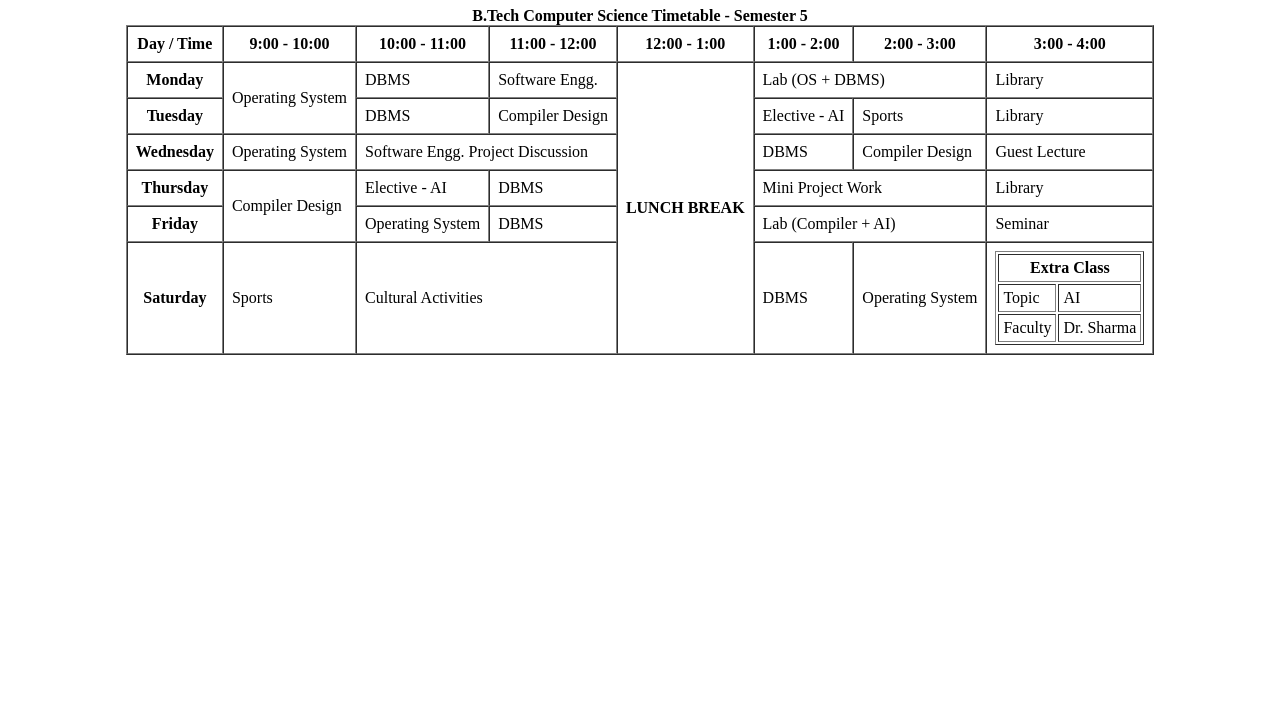
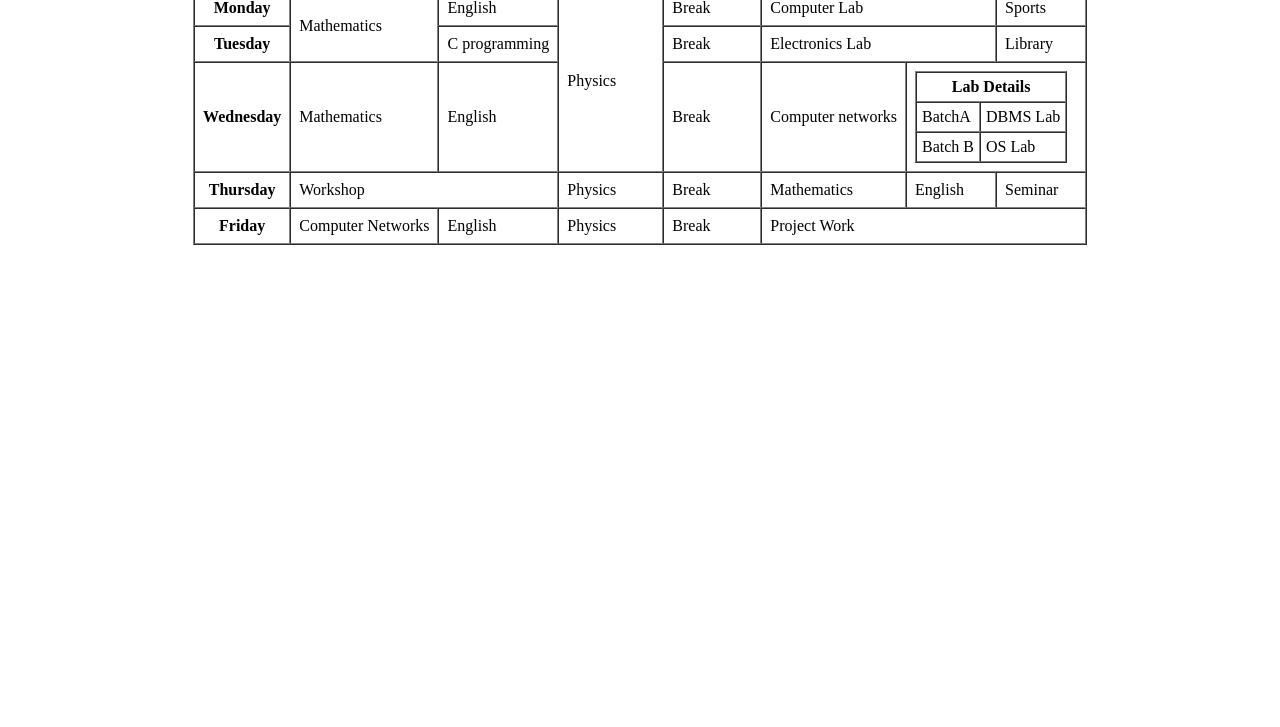
Before and after one commit to paavnirastogi0109/my_firstrepository, a plain HTML site: page Experiment3.html in a window 1280 px wide. Shown: the part 73-800 px from the top of the page. Drawn offline with Linux system fonts and the light colour scheme.

Commit message:
Experiment 3 Done

```diff
--- a/Experiment3.html
+++ b/Experiment3.html
@@ -7,10 +7,8 @@
 </head>
 <body>
 
-  <h1>College Timetable</h1>
-
   <table border="1" cellspacing="0" cellpadding="8" align="center">
-    <caption><b>B.Tech Computer Science Timetable - Semester 5</b></caption>
+    <caption>College Timetable- CSE Department</caption>
 
     <tr>
       <th>Day / Time</th>
@@ -25,65 +23,56 @@
 
     <tr>
       <th>Monday</th>
-      <td rowspan="2">Operating System</td>
-      <td>DBMS</td>
-      <td>Software Engg.</td>
-      <td rowspan="6"><b>LUNCH BREAK</b></td>
-      <td colspan="2">Lab (OS + DBMS)</td>
-      <td>Library</td>
+      <td rowspan="2">Mathematics</td>
+      <td>English</td>
+      <td rowspan="3">Physics</td>
+      <td>Break</td>
+      <td colspan="2">Computer Lab</td>
+      <td>Sports</td>
     </tr>
 
     <tr>
       <th>Tuesday</th>
-      <td>DBMS</td>
-      <td>Compiler Design</td>
-      <td>Elective - AI</td>
-      <td>Sports</td>
+      <td>C programming</td>
+      <td>Break</td>
+      <td colspan="2">Electronics Lab</td>
       <td>Library</td>
     </tr>
 
     <tr>
       <th>Wednesday</th>
-      <td>Operating System</td>
-      <td colspan="2">Software Engg. Project Discussion</td>
-      <td>DBMS</td>
-      <td>Compiler Design</td>
-      <td>Guest Lecture</td>
-    </tr>
+      <td>Mathematics</td>
+      <td>English</td>
+      <td>Break</td>
+      <td>Computer networks</td>
+      <td colspan="2">
+            <!-- Nested Table Example -->
+           <table border="1" cellpadding="5" cellspacing="0">
+          <tr><th colspan="2">Lab Details</th></tr>
+          <tr><td>BatchA</td><td>DBMS Lab</td></tr>
+          <tr><td>Batch B</td><td>OS Lab</td></tr>
+          </table>
+          </td>
+          </tr>
 
     <tr>
       <th>Thursday</th>
-      <td rowspan="2">Compiler Design</td>
-      <td>Elective - AI</td>
-      <td>DBMS</td>
-      <td colspan="2">Mini Project Work</td>
-      <td>Library</td>
+      <td colspan="2">Workshop</td>
+      <td>Physics</td>
+      <td>Break</td>
+      <td>Mathematics</td>
+      <td>English</td>
+      <td>Seminar</td>
     </tr>
 
     <tr>
       <th>Friday</th>
-      <td>Operating System</td>
-      <td>DBMS</td>
-      <td colspan="2">Lab (Compiler + AI)</td>
-      <td>Seminar</td>
-    </tr>
-
-    <tr>
-      <th>Saturday</th>
-      <td>Sports</td>
-      <td colspan="2">Cultural Activities</td>
-      <td>DBMS</td>
-      <td>Operating System</td>
-      <td>
-
-        <table border="1" cellpadding="4">
-          <tr><th colspan="2">Extra Class</th></tr>
-          <tr><td>Topic</td><td>AI</td></tr>
-          <tr><td>Faculty</td><td>Dr. Sharma</td></tr>
-        </table>
-      </td>
+      <td>Computer Networks</td>
+      <td>English</td>
+      <td>Physics</td>
+      <td>Break</td>
+      <td colspan="3">Project Work</td>
     </tr>
   </table>
-
 </body>
 </html>
```
